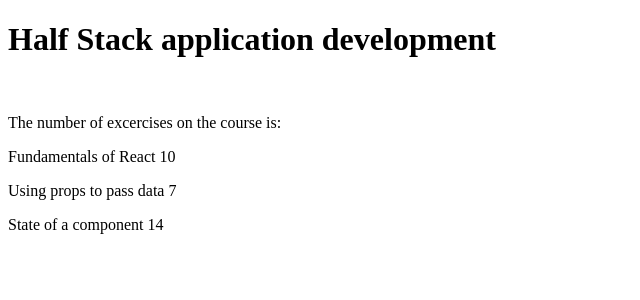
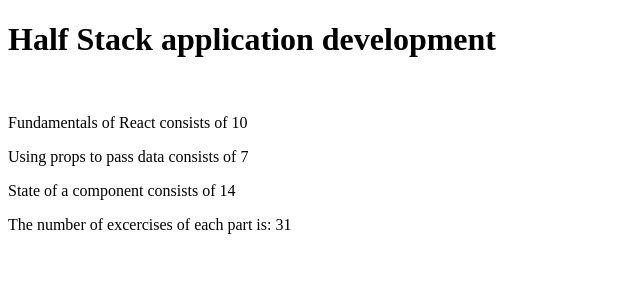
Before and after one commit to MariaEduarda15max/FullStackOpen-Helsinki, a React (Vite) app in the folder part1.1/: page / in a window 1280 px wide. Shown: the top 300 px of the page, without its empty margins (0-640 px from the left). Built offline with nearby package versions, Linux system fonts and the light colour scheme.

Commit message:
adding the total and some changes

```diff
--- a/part1.1/src/App.jsx
+++ b/part1.1/src/App.jsx
@@ -7,7 +7,6 @@ const Header = (props) => {
 const Content = (props) => {
   return (
     <div>
-      <p>{props.totalExcercises}</p>
       <p>{props.part1} {props.excercises1}</p>
       <p>{props.part2} {props.excercises2}</p>
       <p>{props.part3} {props.excercises3}</p>
@@ -15,17 +14,22 @@ const Content = (props) => {
   )
 }
 
+const Total = (props) => {
+  return (
+  <p>{props.totalExcercises} {props.total} </p>
+  )
+}
+
 const App = () => {
   // const-definitions
   const course = 'Half Stack application development'
-  const part1 = 'Fundamentals of React'
+  const part1 = 'Fundamentals of React consists of '
   const exercises1 = 10
-  const part2 = 'Using props to pass data'
+  const part2 = 'Using props to pass data consists of '
   const exercises2 = 7
-  const part3 = 'State of a component'
+  const part3 = 'State of a component consists of '
   const exercises3 = 14
-  const totalExcercises = 'The number of excercises on the course is: '
-
+  const totalExcercises = 'The number of excercises of each part is: '
   return (
     <div>
       <Header course={course} />
@@ -35,7 +39,8 @@ const App = () => {
       part1 = {part1} excercises1 = {exercises1}
       part2 = {part2} excercises2 = {exercises2}
       part3 = {part3} excercises3 = {exercises3}
-       />
+      />
+      <Total totalExcercises = {totalExcercises} total={exercises1 + exercises2 + exercises3} />
     </div>
   )
 
```
